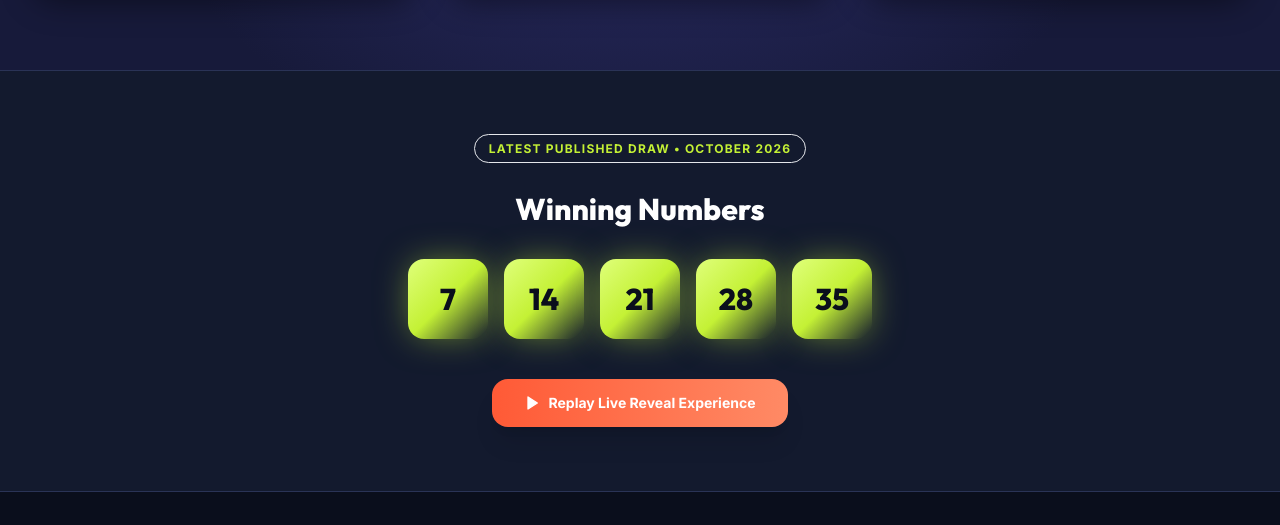
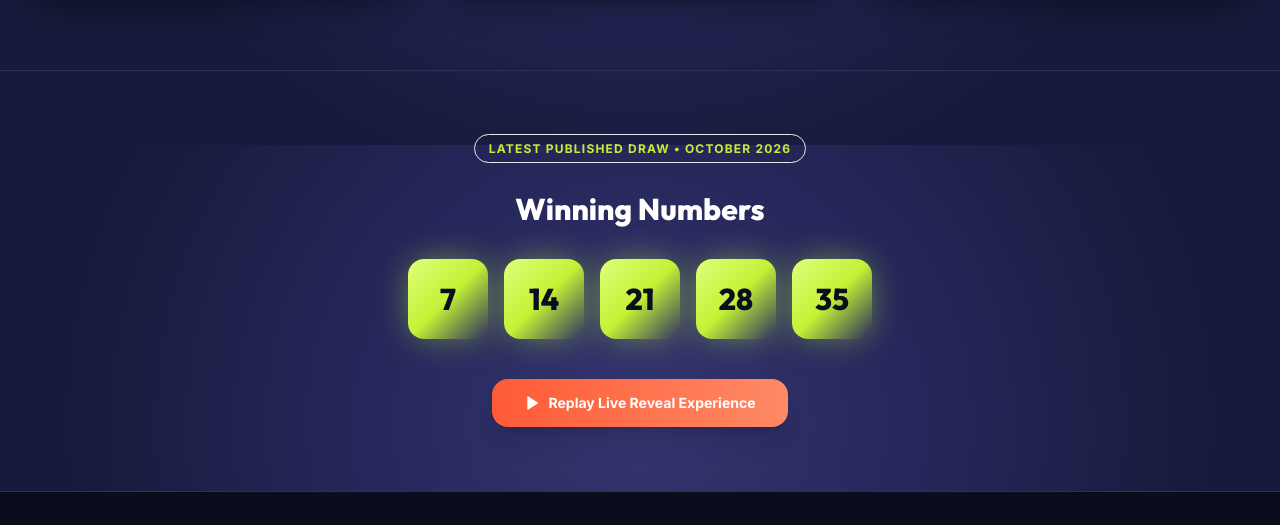
Before and after one commit to BhavithaReddy28/swingshift, a Next.js app: page / in a window 1280 px wide. Shown: the part 2255-2780 px from the top of the page. Built offline with nearby package versions, Linux system fonts and the light colour scheme; no server answers; the database is empty.

Commit message:
Apply global background gradient across all pages

```diff
--- a/src/app/admin/layout.tsx
+++ b/src/app/admin/layout.tsx
@@ -47,7 +47,7 @@ export default async function AdminLayout({ children }: { children: React.ReactN
     <div className="min-h-screen flex flex-col bg-transparent text-white">
       <Header />
 
-      <div className="border-b border-border bg-background px-4 sm:px-6 lg:px-8 py-3">
+      <div className="border-b border-border bg-transparent px-4 sm:px-6 lg:px-8 py-3">
         <div className="max-w-7xl mx-auto flex items-center justify-between">
           <div className="flex items-center gap-2 text-xs font-bold uppercase tracking-wider text-amber-400">
             <ShieldAlert className="w-4 h-4 text-amber-400" />
--- a/src/app/page.tsx
+++ b/src/app/page.tsx
@@ -182,7 +182,7 @@ export default async function HomePage() {
 
         {/* FEATURED CHARITY SPOTLIGHT */}
         {data.featuredCharity && (
-          <section className="py-16 bg-[#131A2E] border-y border-border px-4 sm:px-6 lg:px-8">
+          <section className="py-16 bg-transparent border-y border-border px-4 sm:px-6 lg:px-8">
             <div className="max-w-7xl mx-auto">
               <div className="text-center mb-12">
                 <span className="text-xs font-bold uppercase tracking-widest text-periwinkle bg-periwinkle/10 px-3.5 py-1.5 rounded-full border border-periwinkle/20">
@@ -293,7 +293,7 @@ export default async function HomePage() {
 
         {/* MOST RECENT DRAW RESULTS */}
         {data.latestDraw && data.latestDraw.winning_numbers && (
-          <section className="py-16 bg-[#131A2E] border-t border-border px-4 sm:px-6 lg:px-8">
+          <section className="py-16 bg-transparent border-t border-border px-4 sm:px-6 lg:px-8">
             <div className="max-w-4xl mx-auto text-center space-y-8">
               <span className="text-xs font-bold uppercase tracking-widest text-chartreuse bg-chartreuse/10 px-3.5 py-1.5 rounded-full border border-chartreuse/20">
                 Latest Published Draw • {formatMonthPeriod(data.latestDraw.period_month)}
```
